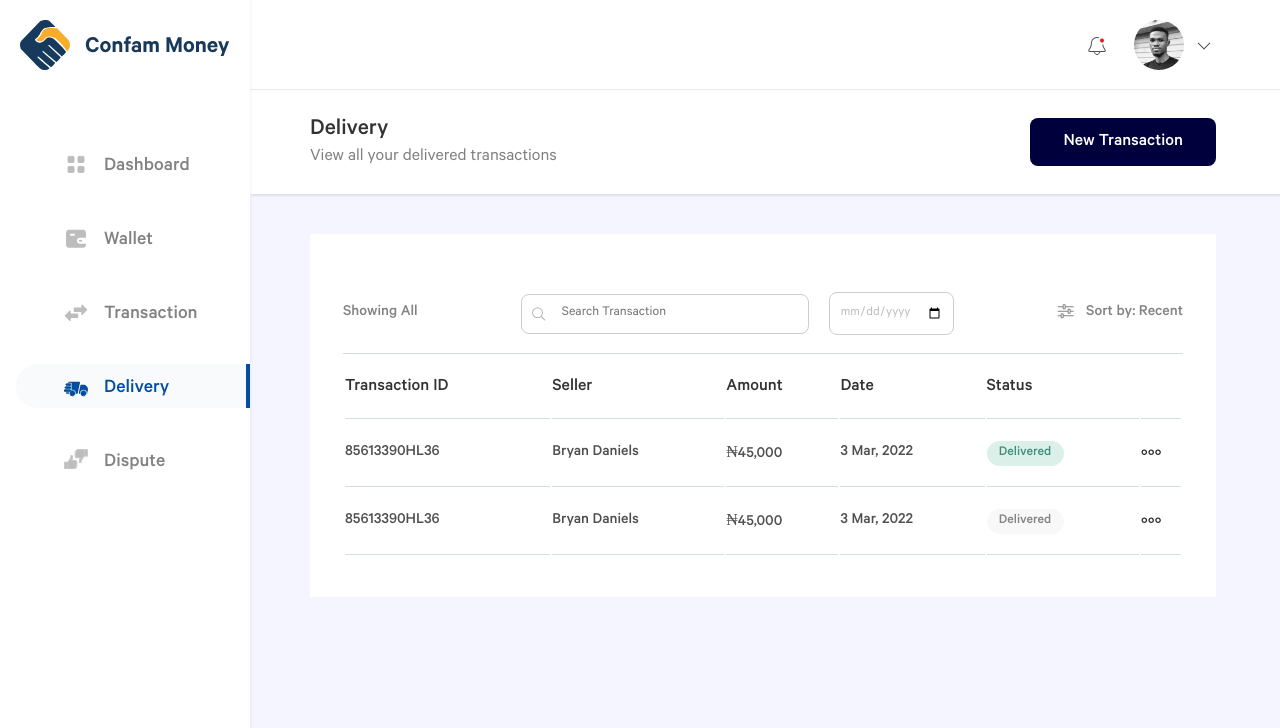
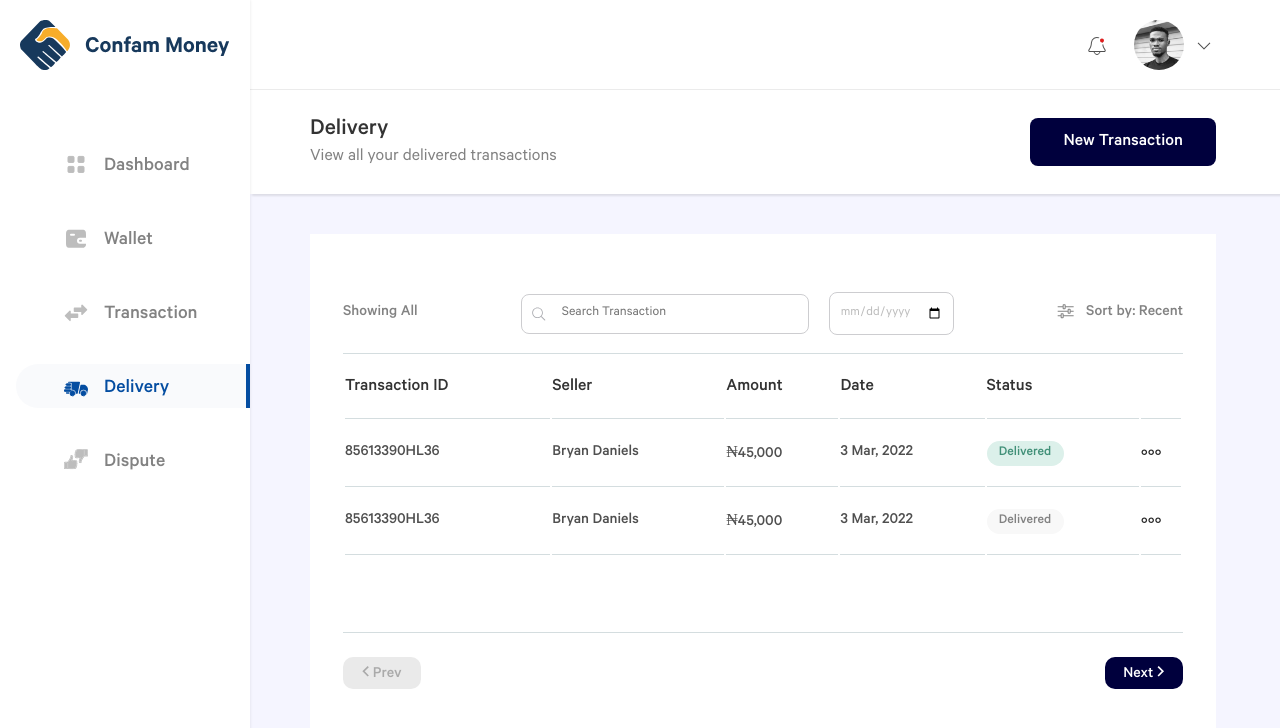
Before and after one commit to Ndibechinonso/MoneyBuyer-Comfam, a React (Create React App) app: page /delivery in a window 1280 px wide. Shown: the top 728 px of the page. Built offline with nearby package versions, Linux system fonts and the light colour scheme.

Commit message:
feat: added new svg to jsx conversions for the table component completion

```diff
--- /dev/null
+++ b/src/common/components/customIcons/CaretLeft.tsx
@@ -0,0 +1,9 @@
+import * as React from "react"
+import { SVGProps } from "react"
+
+const CaretLeft = (props: SVGProps<SVGSVGElement>) => (
+  <svg width="7" height="12" viewBox="0 0 7 12" fill="none" xmlns="http://www.w3.org/2000/svg" {...props}>
+    <path d="M2.71116 6.26329L6.83616 10.3883L5.65783 11.5666L0.354492 6.26329L5.65783 0.959961L6.83616 2.13829L2.71116 6.26329Z" fill="#AAAAAA" />
+  </svg>
+)
+export default CaretLeft
--- /dev/null
+++ b/src/common/components/customIcons/CaretRight.tsx
@@ -0,0 +1,9 @@
+import * as React from "react"
+import { SVGProps } from "react"
+
+const CaretRight = (props: SVGProps<SVGSVGElement>) => (
+  <svg width="8" height="12" viewBox="0 0 8 12" fill="none" xmlns="http://www.w3.org/2000/svg" {...props}>
+    <path d="M4.66406 6.26329L0.539062 2.13829L1.7174 0.959961L7.02073 6.26329L1.7174 11.5666L0.539062 10.3883L4.66406 6.26329Z" fill="white" />
+  </svg>
+)
+export default CaretRight
--- a/src/common/components/customTable/Table.tsx
+++ b/src/common/components/customTable/Table.tsx
@@ -1,4 +1,6 @@
 import React from 'react'
+import CaretLeft from '../customIcons/CaretLeft'
+import CaretRight from '../customIcons/CaretRight'
 import MoreIcon from '../customIcons/MoreIcon'
 import SearchIcon from '../customIcons/SearchIcon'
 import SortIcon from '../customIcons/SortIcon'
@@ -65,7 +67,10 @@ const Table = () => {
         </tbody>
       </table>
       <div className='table__container_footer'>
-
+        <button> <CaretLeft/> Prev </button>
+        <button className='active'>
+          Next <CaretRight/>
+        </button>
       </div>
     </div>
   )
--- a/src/static/styles/components/tables.scss
+++ b/src/static/styles/components/tables.scss
@@ -110,7 +110,28 @@
   &_footer{
     display: flex;
     align-items: center;
-    justify-content: center;
+    justify-content: space-between;
+    margin: 0 auto;
     width: 100%;
+    border-top: 1px solid #D4DDDF;
+    margin-top: 75px;
+    padding: 24px 0 0;
+    button{
+      width: 78px;
+      height: 32px;
+      border-radius: 10px;
+      background-color: #eaeaea;
+      padding: 8px 0;
+      color: #aaaaaa;
+      font-weight: 500;
+      font-size: 16px;
+      &.active{
+        background-color: var(--brandColorPrimary1);
+        color: var(--blackColorWhite);
+        font-weight: 500;
+        font-size: 16px;
+        padding: 8px 0;
+      }
+    }
   }
 }
```
Also changed, not shown: src/static/styles/partials/colors.scss (line endings or trailing spaces).
